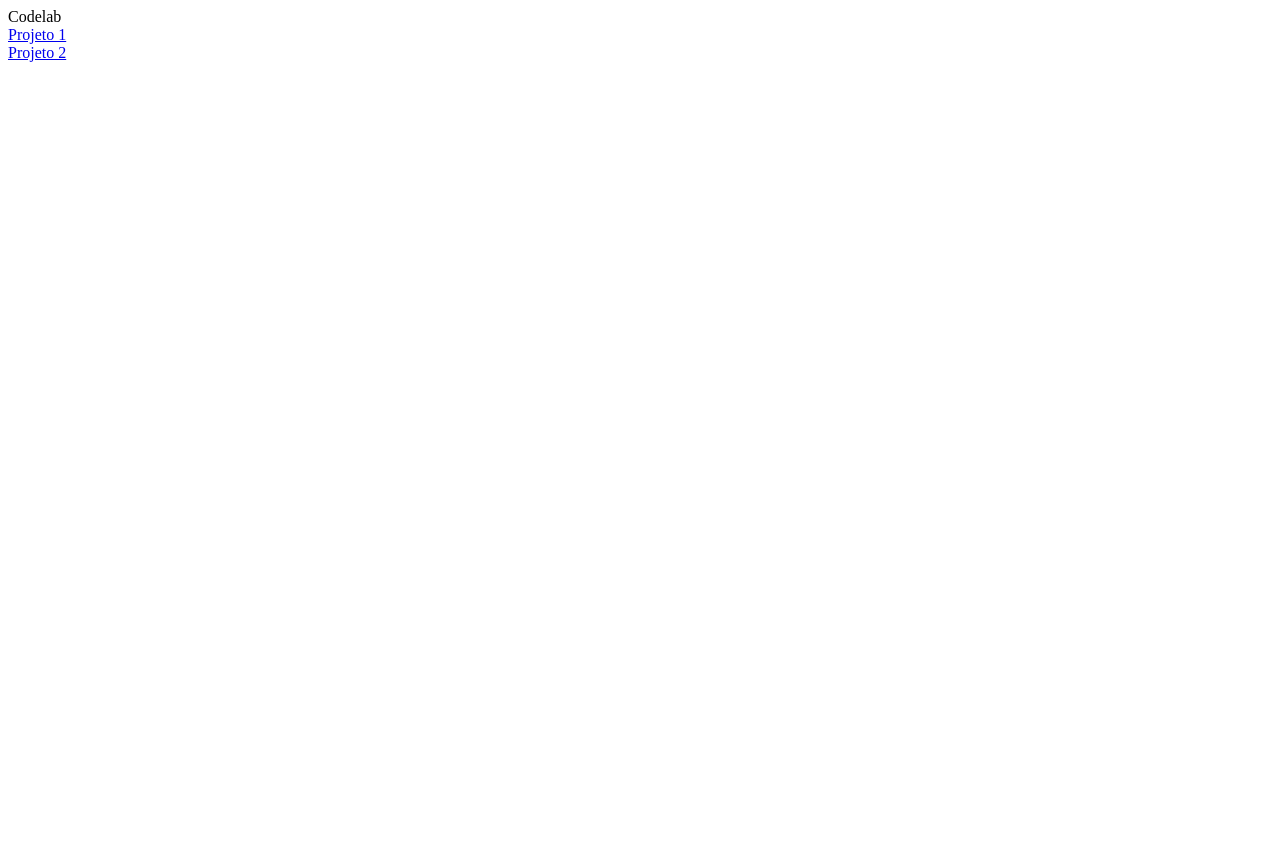
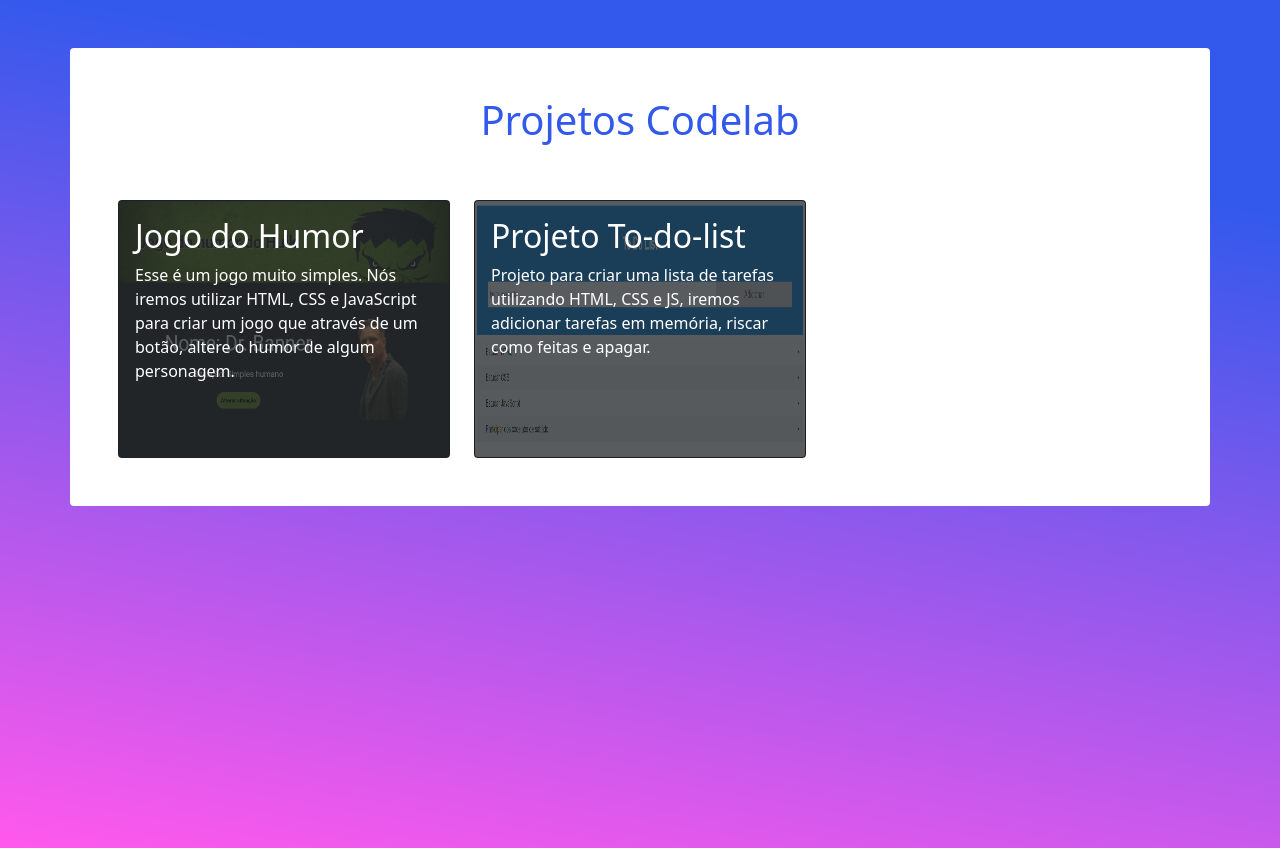
Before and after one commit to blue-edtech/Codelab, a plain HTML site: page index.html in a window 1280 px wide. Before the commit the page ends 800 px from the top, so only its background shows below. Drawn offline with nearby package versions, Linux system fonts and the light colour scheme.

Commit message:
changed layout

```diff
--- /dev/null
+++ b/assets/css/style.css
@@ -0,0 +1,30 @@
+body {
+  background: linear-gradient(
+    10deg,
+    rgba(255, 89, 236, 1) 0%,
+    rgba(51, 89, 236, 1) 80%
+  );
+  background-repeat:no-repeat;
+  background-size: cover;
+  height: 100vh;
+  width: 100%;
+
+}
+
+.text-blue{
+    color: rgba(51, 89, 236, 1);
+}
+
+a{
+  transition: all .8s;
+}
+
+a:hover {
+  transform: scale(105%);
+  box-shadow: 0 0 .8rem rgb(104, 104, 104);
+}
+
+img{
+  width: 100%;
+  height: 16rem;
+}
--- a/index.html
+++ b/index.html
@@ -1,14 +1,49 @@
 <!DOCTYPE html>
 <html lang="en">
+
 <head>
     <meta charset="UTF-8" />
     <meta http-equiv="X-UA-Compatible" content="IE=edge" />
     <meta name="viewport" content="width=device-width, initial-scale=1.0" />
+    <link href="https://cdn.jsdelivr.net/npm/bootstrap@5.1.1/dist/css/bootstrap.min.css" rel="stylesheet"
+        integrity="sha384-F3w7mX95PdgyTmZZMECAngseQB83DfGTowi0iMjiWaeVhAn4FJkqJByhZMI3AhiU" crossorigin="anonymous">
+    <link rel="stylesheet" href="./assets/css/style.css">
     <title>Codelab</title>
 </head>
+
 <body>
-        Codelab<br />
-        <a href="/projeto1/index.html">Projeto 1</a><br />
-        <a href="/projeto2/index.html">Projeto 2</a><br />
+
+    <section class="container mt-5 bg-white rounded p-5">
+        <h1 class="text-center text-blue pb-5">Projetos Codelab</h1>
+
+        <div class="row">
+            <div class="col-md-4">
+                <a class="card bg-dark text-white" href="/projeto1/index.html" target="_blank">
+                    <img src="./assets/img/jogodohumor.png" class="card-img opacity-25" alt="...">
+                    <div class="card-img-overlay">
+                        <h2 class="card-title">Jogo do Humor</h2>
+                        <p class="card-text">Esse é um jogo muito simples. Nós iremos utilizar HTML, CSS e JavaScript para criar um jogo que através de um botão, altere o humor de algum personagem.</p>
+                    </div>
+                </a>
+            </div>
+
+            <div class="col-md-4">
+                <a class="card bg-dark text-white" href="/projeto2/index.html" target="_blank">
+                    <img src="./assets/img/todolist.png" class="card-img opacity-25" alt="...">
+                    <div class="card-img-overlay">
+                        <h2 class="card-title">Projeto To-do-list</h2>
+                        <p class="card-text">Projeto para criar uma lista de tarefas utilizando HTML, CSS e JS, iremos adicionar tarefas em memória, riscar como feitas e apagar.</p>
+                    </div>
+                </a>
+            </div>
+
+        </div>
+
+    </section>
+
+    <script src="https://cdn.jsdelivr.net/npm/bootstrap@5.1.1/dist/js/bootstrap.bundle.min.js"
+        integrity="sha384-/bQdsTh/da6pkI1MST/rWKFNjaCP5gBSY4sEBT38Q/9RBh9AH40zEOg7Hlq2THRZ"
+        crossorigin="anonymous"></script>
 </body>
+
 </html>
```
Also changed, not shown: assets/img/jogodohumor.png (added), assets/img/todolist.png (added). Lines whose indentation alone changed are shown as unchanged.
